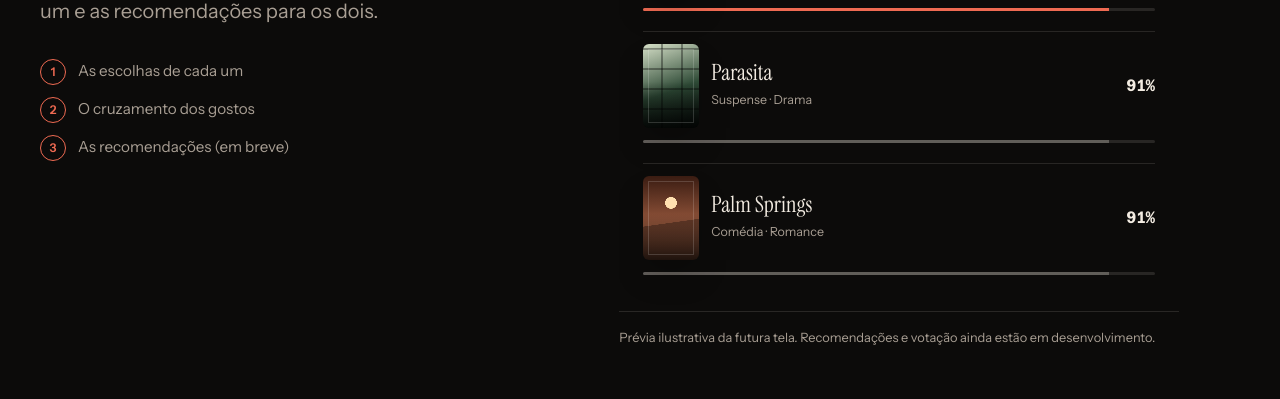
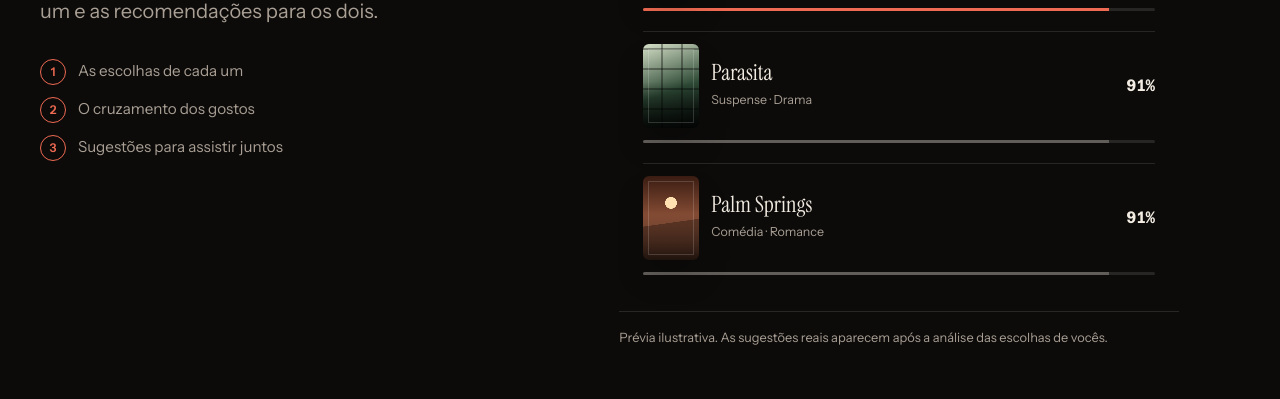
Before and after one commit to danmachado3105/Duet, a React (Vite) app: page / in a window 1280 px wide. Shown: the part 3940-4339 px from the top of the page. Built offline with nearby package versions, Linux system fonts and the light colour scheme; no server answers.

Commit message:
Update InAction.jsx

```diff
--- a/src/sections/InAction.jsx
+++ b/src/sections/InAction.jsx
@@ -20,8 +20,7 @@
               <b>2</b>O cruzamento dos gostos
             </li>
             <li>
-              <b>3</b>
-              As recomendações (em breve)
+              <b>3</b> Sugestões para assistir juntos
             </li>
           </ol>
         </Reveal>
@@ -29,8 +28,7 @@
         <Reveal delay={120}>
           <SessionMock />
           <p className="action__caption">
-            Prévia ilustrativa da futura tela. Recomendações e votação ainda estão em
-            desenvolvimento.
+            Prévia ilustrativa. As sugestões reais aparecem após a análise das escolhas de vocês.
           </p>
         </Reveal>
       </div>
```
